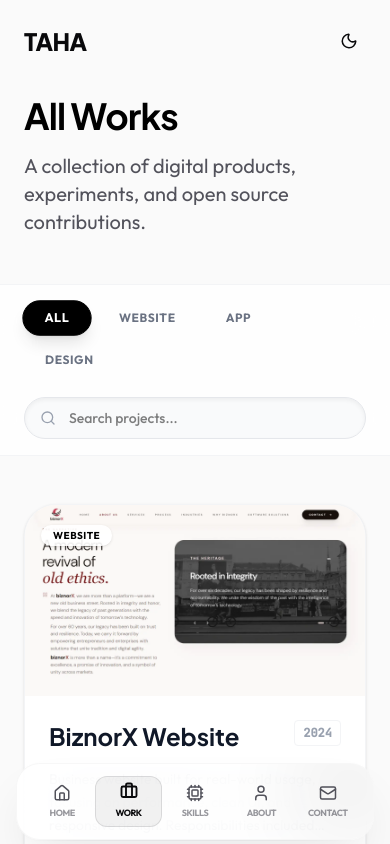
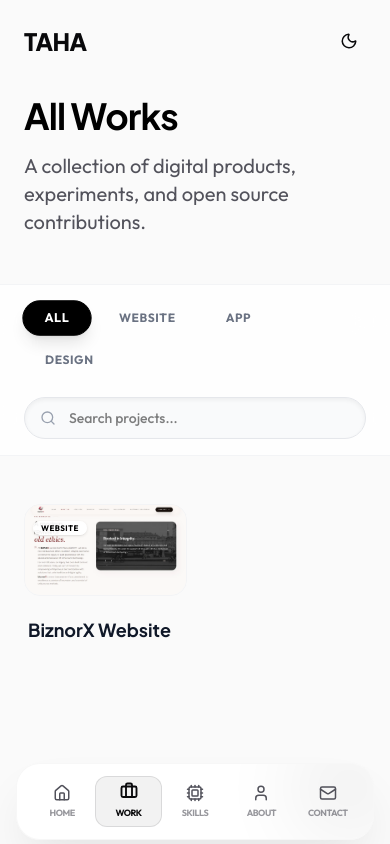
Before and after one commit to sktaha123/myportfolio, a React (Vite) app: page /projects in a window 390 px wide. Shown: the top 844 px of the page. Built offline with nearby package versions, Linux system fonts and the light colour scheme.

Commit message:
gaps corrected

```diff
--- a/src/components/AboutPreview.jsx
+++ b/src/components/AboutPreview.jsx
@@ -8,7 +8,7 @@ const AboutPreview = () => {
             <div className="max-w-[90rem] mx-auto grid grid-cols-1 lg:grid-cols-2 gap-16 lg:gap-24 items-center">
 
                 {/* 1. Text Content Side */}
-                <div className="order-2 lg:order-1 space-y-8">
+                <div className="order-1 lg:order-2 space-y-8">
                     <div className="space-y-4">
                         <span className="text-xs font-bold uppercase tracking-widest text-gray-500 dark:text-zinc-500">The Journey</span>
                         <h2 className="font-heading text-4xl md:text-5xl lg:text-6xl font-black text-black dark:text-white leading-tight">
@@ -44,7 +44,7 @@ const AboutPreview = () => {
                 </div>
 
                 {/* 2. Visual / Code Block Side */}
-                <div className="order-1 lg:order-2 relative">
+                <div className="order-2 lg:order-1 relative">
                     <div className="relative rounded-[2.5rem] bg-white dark:bg-zinc-950 border border-gray-100 dark:border-zinc-800 p-8 md:p-12 shadow-2xl shadow-gray-200 dark:shadow-black/50">
                         {/* Decorative IDE Header */}
                         <div className="flex items-center gap-2 mb-8 opacity-50">
--- a/src/pages/Projects.jsx
+++ b/src/pages/Projects.jsx
@@ -24,7 +24,7 @@ const Projects = () => {
         <div className="mb-12 md:mb-10 flex flex-col md:flex-row md:items-end justify-between gap-6">
           <div>
             <h1 className="font-heading text-4xl md:text-6xl font-bold text-black dark:text-white mb-4 tracking-tight">
-               All  Works
+              All  Works
             </h1>
             <p className="font-body text-xl text-secondary-text max-w-2xl">
               A collection of digital products, experiments, and open source contributions.
@@ -75,56 +75,56 @@ const Projects = () => {
 
         {/* Projects Grid */}
         <div
-          className="grid grid-cols-1 md:grid-cols-2 lg:grid-cols-3 gap-6 md:gap-8"
+          className="grid grid-cols-2 md:grid-cols-2 lg:grid-cols-3 gap-4 md:gap-8"
         >
           {filteredProjects.map((project) => (
             <div
               key={project.id || project.name}
               onClick={() => navigate(`/projects/${project.id}`)}
-              className="group relative bg-white dark:bg-zinc-900 rounded-[2rem] overflow-hidden border border-gray-100 dark:border-zinc-800 cursor-pointer shadow-sm hover:shadow-2xl hover:-translate-y-1 transition-all duration-500"
+              className="group cursor-pointer flex flex-col gap-3 md:gap-0 bg-transparent md:bg-white md:dark:bg-zinc-900 md:rounded-[2rem] overflow-hidden md:border md:border-gray-100 md:dark:border-zinc-800 md:shadow-sm md:hover:shadow-2xl md:hover:-translate-y-1 transition-all duration-500"
             >
               {/* Image Area */}
-              <div className="relative aspect-video overflow-hidden bg-gray-100 dark:bg-zinc-800">
+              <div className="relative aspect-video md:aspect-video rounded-2xl md:rounded-none overflow-hidden bg-gray-100 dark:bg-zinc-800 border md:border-none border-gray-100 dark:border-zinc-800">
                 <img
                   src={project.image}
                   alt={project.name}
                   className="w-full h-full object-cover transition-transform duration-700 group-hover:scale-105"
                 />
 
-                {/* Overlay Gradient */}
-                <div className="absolute inset-0 bg-gradient-to-t from-black/60 via-transparent to-transparent opacity-0 group-hover:opacity-100 transition-opacity duration-300" />
+                {/* Desktop Overlay Gradient */}
+                <div className="hidden md:block absolute inset-0 bg-gradient-to-t from-black/60 via-transparent to-transparent opacity-0 group-hover:opacity-100 transition-opacity duration-300" />
 
-                {/* Top Right Action */}
-                <div className="absolute top-4 right-4 translate-x-4 opacity-0 group-hover:translate-x-0 group-hover:opacity-100 transition-all duration-300">
+                {/* Desktop Top Right Action */}
+                <div className="hidden md:block absolute top-4 right-4 translate-x-4 opacity-0 group-hover:translate-x-0 group-hover:opacity-100 transition-all duration-300">
                   <div className="p-3 bg-white dark:bg-zinc-950 rounded-full text-black dark:text-white shadow-lg">
                     <ArrowUpRight size={20} />
                   </div>
                 </div>
 
-                {/* Category Badge */}
-                <div className="absolute top-4 left-4">
-                  <span className="px-3 py-1 bg-white/90 dark:bg-zinc-900/90 backdrop-blur-md rounded-full text-[10px] font-bold uppercase tracking-wider text-black dark:text-white shadow-sm">
+                {/* Category Badge - Visible on all but positioned differently for mobile if needed, keeping simple for now */}
+                <div className="absolute top-2 left-2 md:top-4 md:left-4">
+                  <span className="px-2 py-0.5 md:px-3 md:py-1 bg-white/90 dark:bg-zinc-900/90 backdrop-blur-md rounded-full text-[8px] md:text-[10px] font-bold uppercase tracking-wider text-black dark:text-white shadow-sm">
                     {project.category}
                   </span>
                 </div>
               </div>
 
               {/* Content Area */}
-              <div className="p-6 md:p-8 flex flex-col h-[220px]">
-                <div className="flex justify-between items-start mb-4">
-                  <h3 className="font-heading text-2xl font-bold text-gray-900 dark:text-white group-hover:text-primary-text transition-colors">
+              <div className="py-2 px-1 md:p-8 flex flex-col md:h-[220px]">
+                <div className="flex justify-between items-start mb-1 md:mb-4">
+                  <h3 className="font-heading text-lg md:text-2xl font-bold text-gray-900 dark:text-white group-hover:text-primary-text transition-colors">
                     {project.name}
                   </h3>
-                  <span className="text-xs font-mono font-bold text-gray-400 dark:text-zinc-600 border border-gray-100 dark:border-zinc-800 px-2 py-1 rounded">
+                  <span className="hidden md:inline-block text-xs font-mono font-bold text-gray-400 dark:text-zinc-600 border border-gray-100 dark:border-zinc-800 px-2 py-1 rounded">
                     {project.year}
                   </span>
                 </div>
 
-                <p className="font-body text-sm text-gray-500 dark:text-zinc-400 leading-relaxed line-clamp-3 mb-6 flex-1">
+                <p className="hidden md:block font-body text-sm text-gray-500 dark:text-zinc-400 leading-relaxed line-clamp-3 mb-6 flex-1">
                   {project.description}
                 </p>
 
-                <div className="flex flex-wrap gap-2 mt-auto">
+                <div className="hidden md:flex flex-wrap gap-2 mt-auto">
                   {project.tech.slice(0, 3).map((t, idx) => (
                     <span key={idx} className="px-2.5 py-1 bg-gray-50 dark:bg-zinc-800 rounded-md text-[10px] uppercase font-bold text-gray-500 dark:text-zinc-500 border border-gray-100 dark:border-zinc-800">
                       {t}
```
